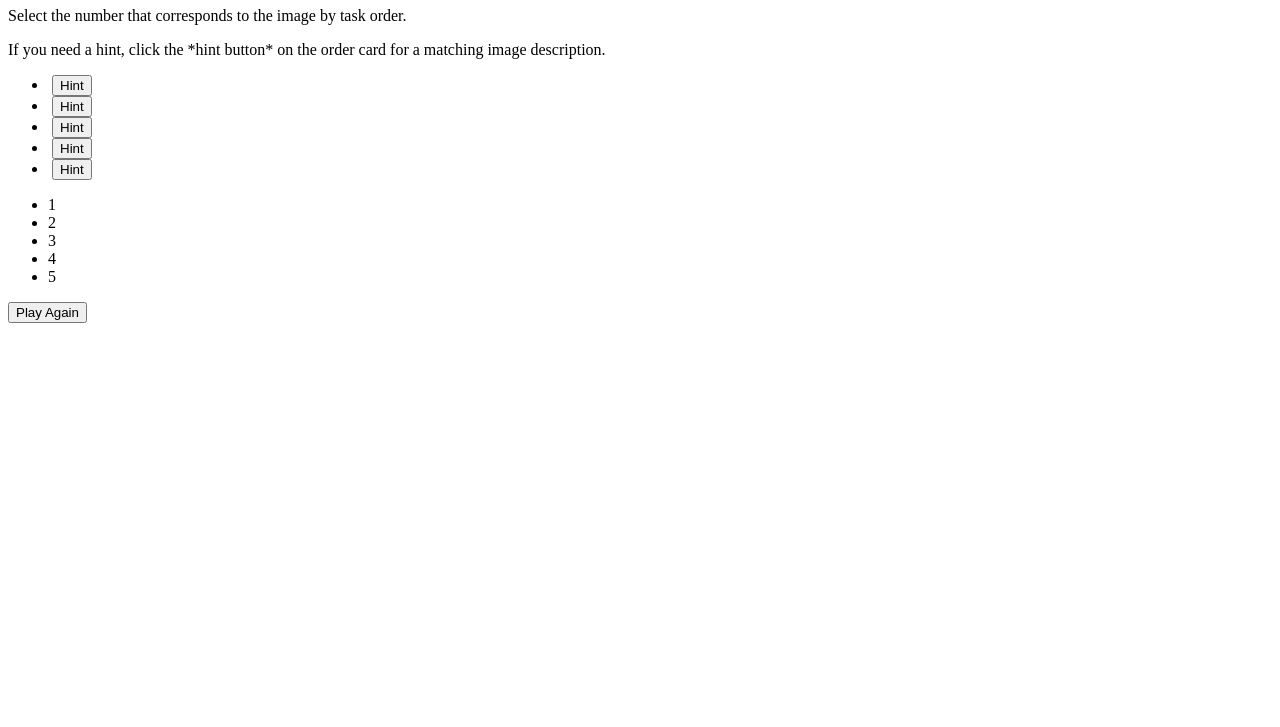
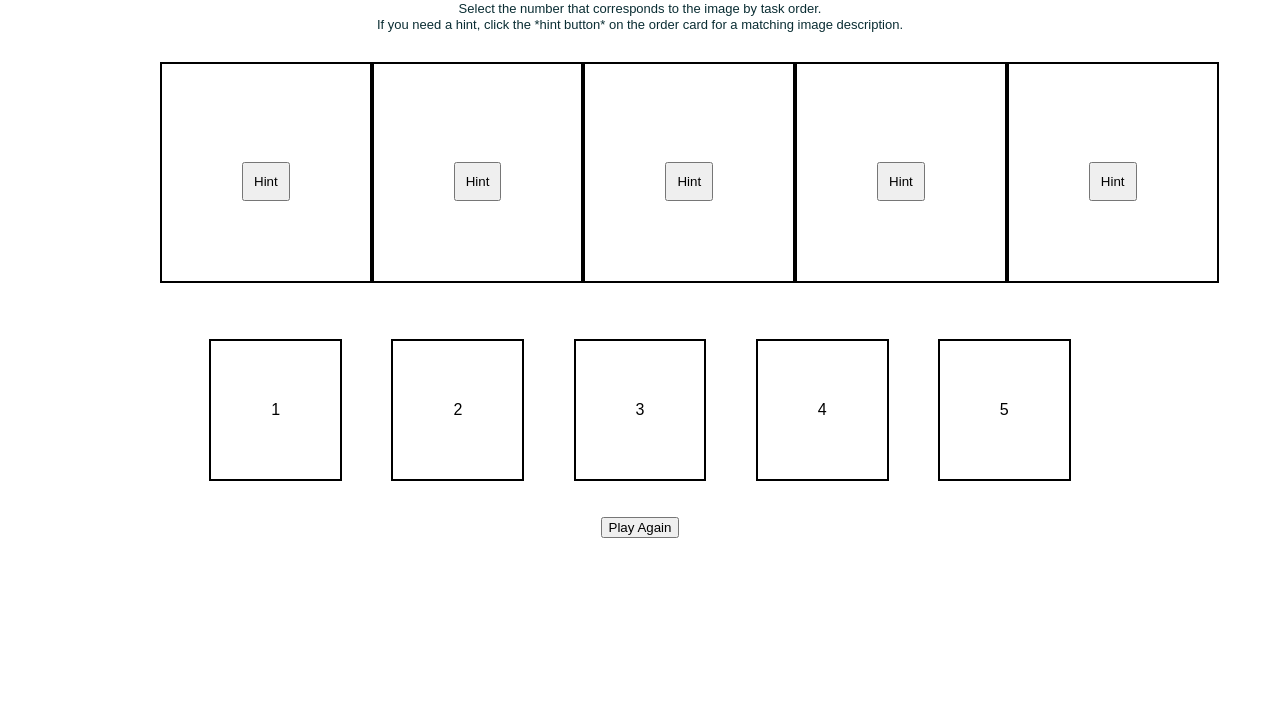
Before and after one commit to aschweik766/SequenceItGame, a plain HTML site: page project1/index.html in a window 1280 px wide. Shown: the part 73-800 px from the top of the page. Drawn offline with Linux system fonts and the light colour scheme.

Commit message:
initial styling bones

```diff
--- a/project1/stylesheet.css
+++ b/project1/stylesheet.css
@@ -1,3 +1,63 @@
 /* will style 10 cards by group Class
     Will style "over" features to indicate drag/drop functionality
     Will style page after "win-game functionality" for engaging appearnace/propt to restart or level up */
+.title-bar {
+    font-family: 'Denk One', sans-serif;
+    font-size: large;
+    line-height: 20%;
+    letter-spacing: 2px;
+    -webkit-text-stroke: .5px black;
+    text-align: center;
+    color: rgb(238, 162, 62);
+    background-color: rgb(17, 233, 222);
+    border: 5px solid rgb(37, 37, 43);
+    border-radius: 15px;
+}
+body {
+    background-color: white;
+    font-family: 'Russo One', sans-serif;
+
+}
+
+ p {
+     text-align: center;
+     font-size: small;
+     line-height: 3px;
+     color:rgb(10, 45, 51);
+ }
+
+
+
+.container {
+    max-width: 1000px;
+    margin: auto;
+    justify-content: center;
+    text-align: center;
+
+}
+
+ul {
+    list-style-type: none;
+    display: flex;
+    justify-content: space-evenly;
+}
+
+.drag-list{
+    padding: 20px;
+}
+
+li {
+    border: 2px solid black;
+    padding: 60px;
+}
+
+.hint {
+    padding: 10px;
+    margin: 20px;
+    justify-content:right;
+
+}
+
+.winGame {
+    text-align: center;
+}
```
